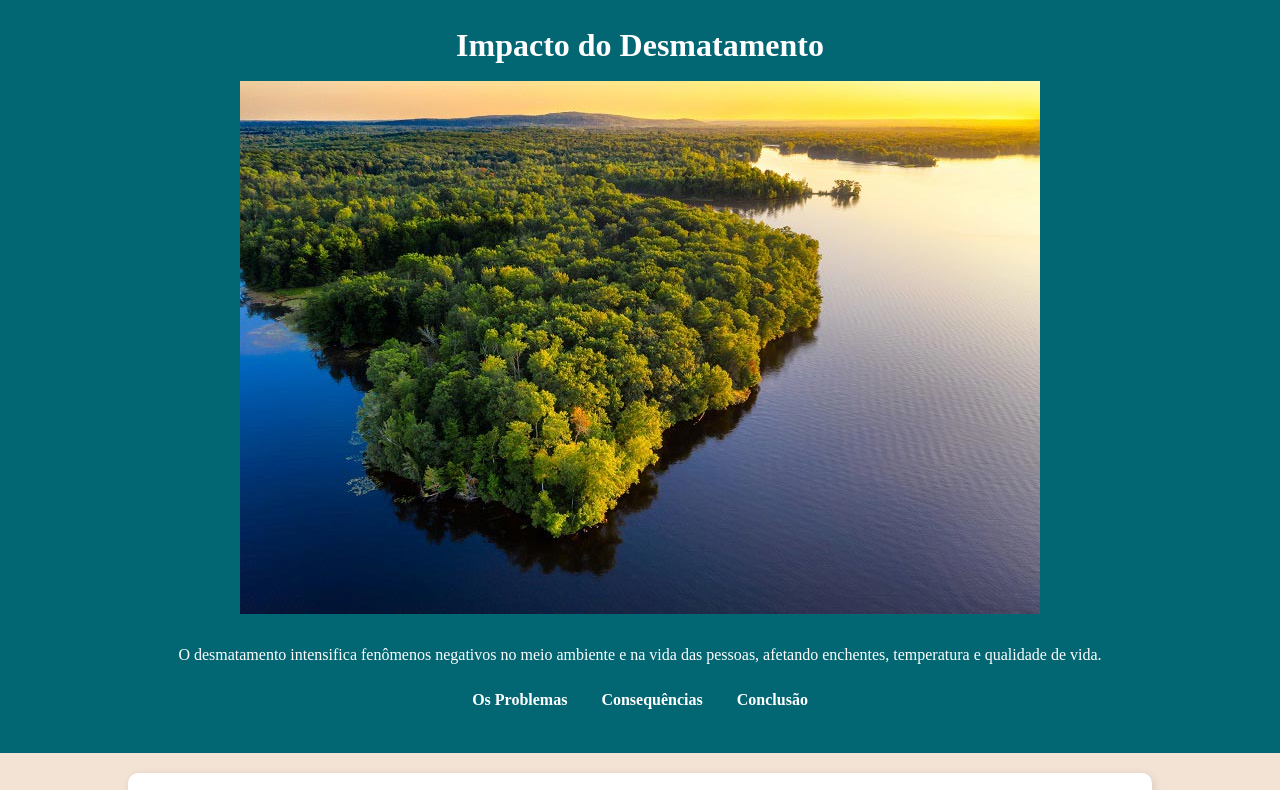
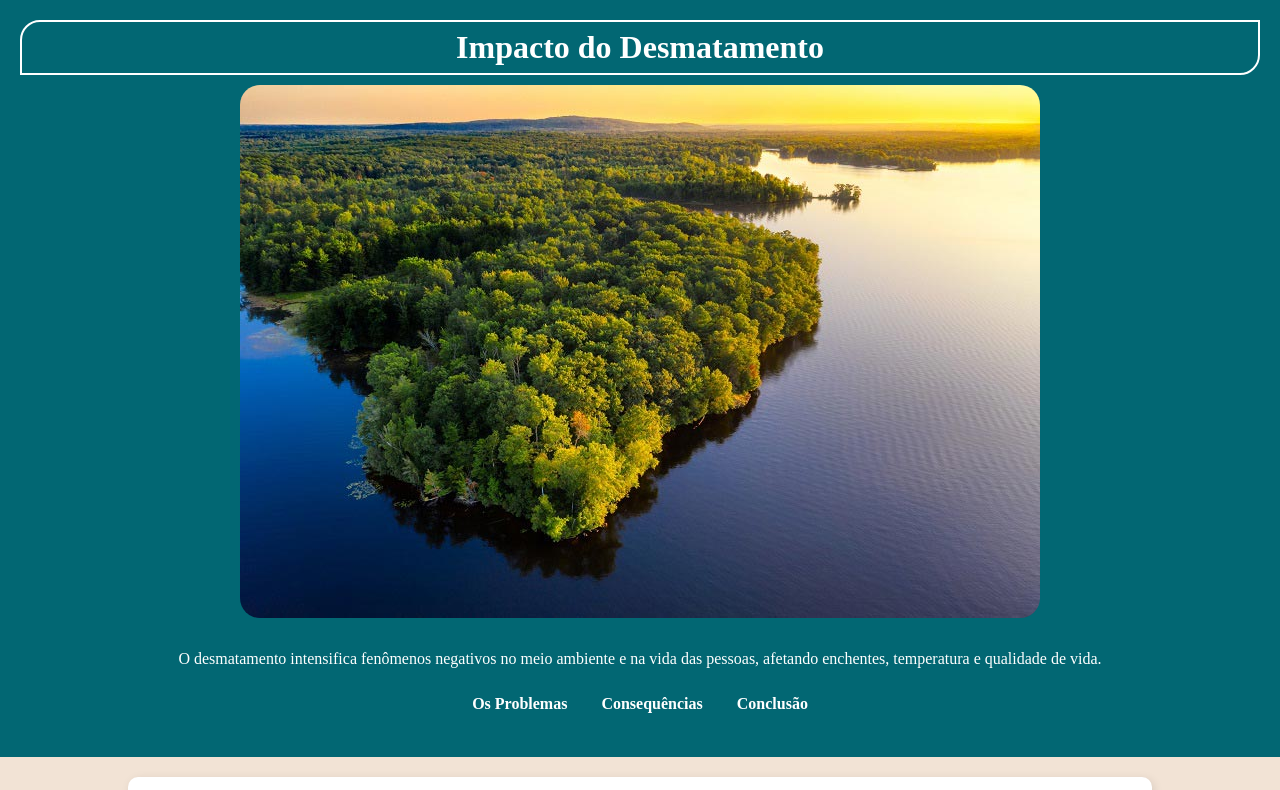
Before and after one commit to caiobm-1A/ProjetoAgrinho2025n7, a plain HTML site: page index.html in a window 1280 px wide. Shown: the top 790 px of the page. Drawn offline with Linux system fonts and the light colour scheme; a web font is replaced by a local one.

Commit message:
not yet finished title changes

```diff
--- a/style.css
+++ b/style.css
@@ -33,6 +33,7 @@ p {
 
 img {
     max-width: 90%;
+    border-radius: 20px;
 }
 
 header {
@@ -45,6 +46,9 @@ header {
 header h1 {
     font-family: var(--font-titulo);
     margin-bottom: 10px;
+    border: 2px solid white;
+    border-top-left-radius: 20px;
+    border-bottom-right-radius: 20px;
 }
 
 nav ul {
```
